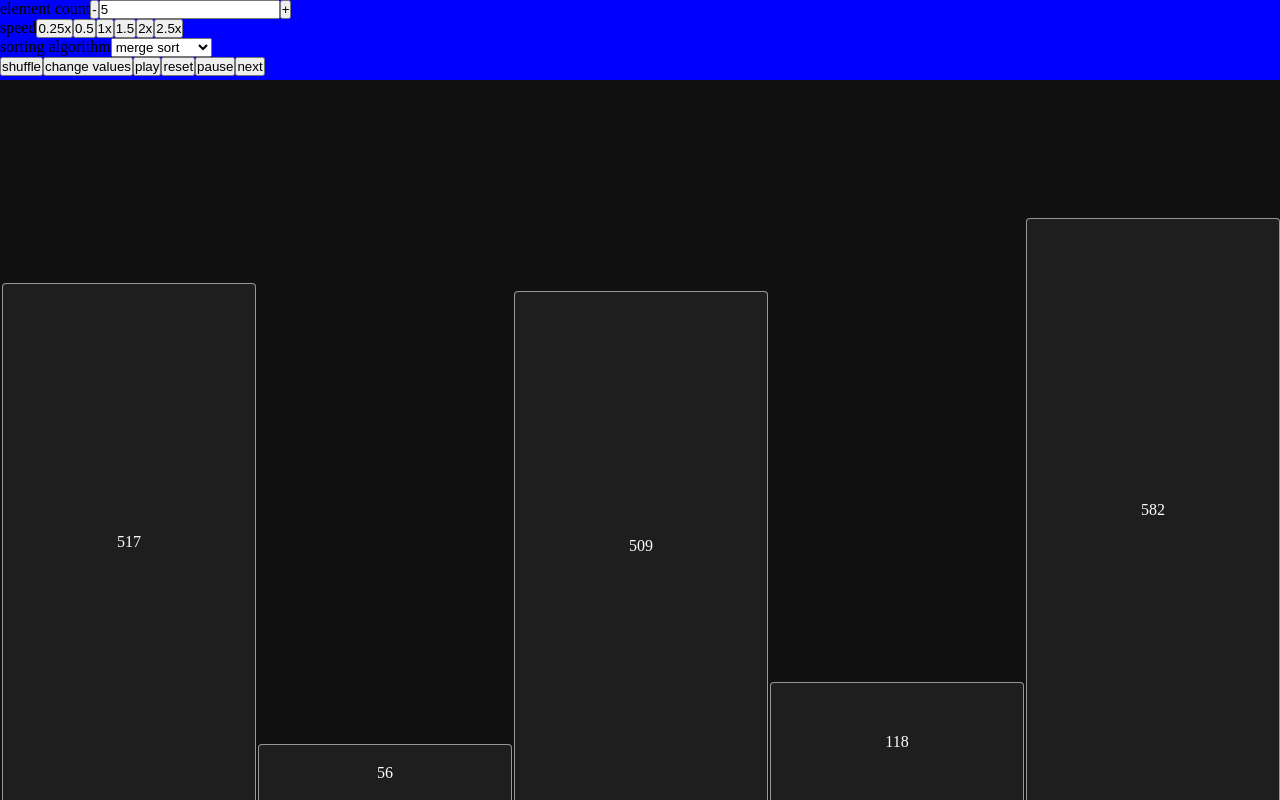
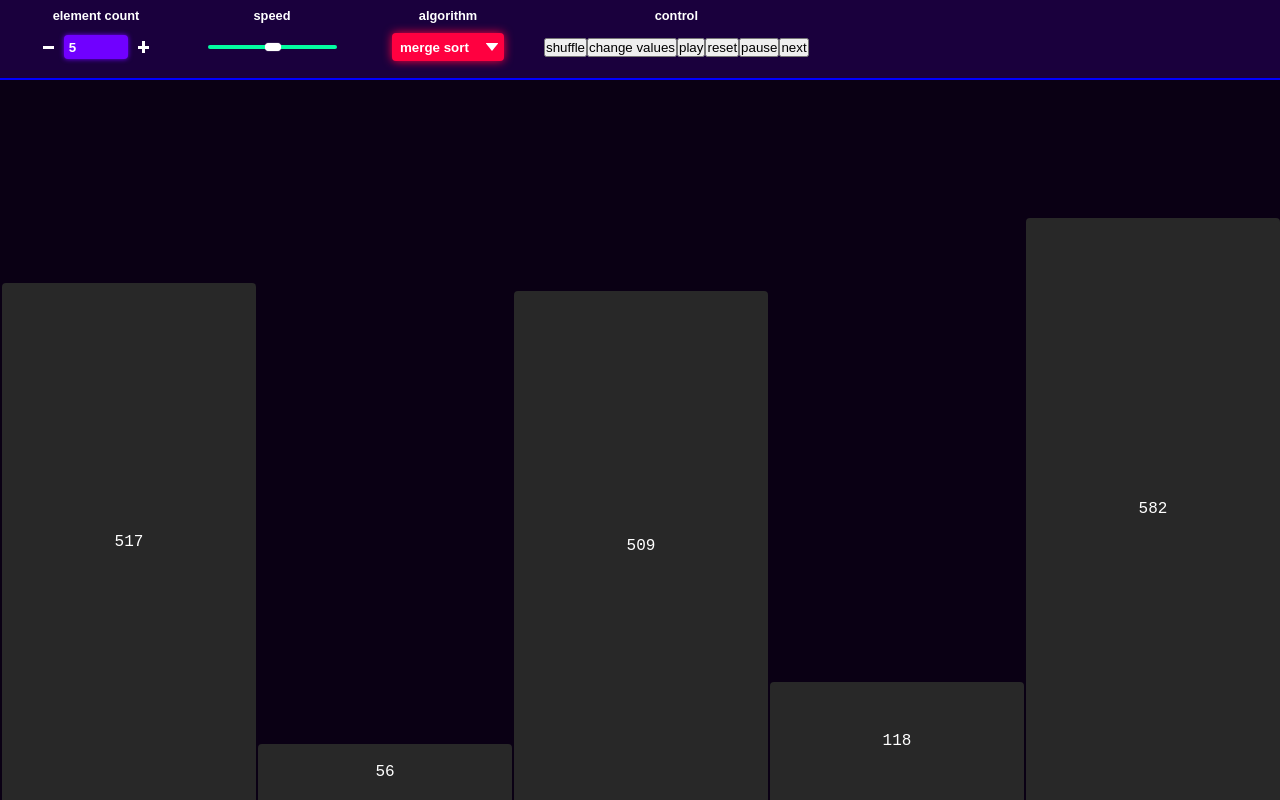
Before and after one commit to syncMutex/i-wanna-see-stuff-work, a Vue app: page / in a window 1280 px wide. Built offline with nearby package versions, Linux system fonts and the light colour scheme.

Commit message:
ui changes and color changes

```diff
--- a/package.json
+++ b/package.json
@@ -4,7 +4,7 @@
   "version": "0.0.0",
   "type": "module",
   "scripts": {
-    "dev": "vite",
+    "dev": "vite --host",
     "build": "vue-tsc && vite build",
     "preview": "vite preview"
   },
--- a/src/components/Control.vue
+++ b/src/components/Control.vue
@@ -8,18 +8,11 @@ const props = defineProps<{
 }>();
 const elementCount = ref(5);
 
-const speeds: Array<[string, number]> = [
-	['0.25x', 100],
-	['0.5', 75],
-	['1x', 50],
-	['1.5', 25],
-	['2x', 10],
-	['2.5x', 1]
-];
-
 onMounted(() => {
 	props.curSorter.sorter.changeElementsCount(elementCount.value);
 });
+
+let doInc = false;
 
 function numberInput() {
 	if(elementCount.value <= 0) {
@@ -36,28 +29,38 @@ function incElementCount(mag: number) {
 
 <template>
 	<div id="control">
-		<div>
+		<div class="control-partition">
 			<span>element count</span>
-			<button @pointerdown="incElementCount(-1)">-</button>
+			<div class="element-count">
+				<button @pointerdown="incElementCount(-1)"></button>
 				<input type="number" v-model="elementCount" @input="numberInput" />
-			<button @pointerdown="incElementCount(1)">+</button>
+				<button @pointerdown="incElementCount(1)"></button>
 			</div>
-		<div>
+		</div>
+
+		<div class="control-partition">
 			<span>speed</span>
-			<button
-				@click="props.curSorter.sorter.setAnimationDelay(delay)"
-				v-for="([speed, delay], index) in speeds"
-				:key="index"
-			>
-				{{speed}}
-			</button>
+			<div class="speed">
+				<input class="speed-inp"
+					type="range"
+					min="1"
+					max="100"
+					@input="(e: any) => props.curSorter.sorter.setAnimationDelay(e.target.value)"
+				/>
 			</div>
-		<div>
-			<span>sorting algorithm</span>
-			<select @input="(e) => props.changeAlgorithm((e.target as any).value)">
+		</div>
+
+		<div class="control-partition">
+			<span>algorithm</span>
+			<div class="algorithms-container">
+				<select class="algorithms" @input="(e) => props.changeAlgorithm((e.target as any).value)">
 					<option :selected="alg === curSorter.name" v-for="alg in SortingAlgorithm">{{alg}}</option>
 				</select>
 			</div>
+		</div>
+
+		<div class="control-partition">
+			<span>control</span>
 			<div>
 				<button @click="props.curSorter.sorter.shuffle">shuffle</button>
 				<button @click="props.curSorter.sorter.changeValues">change values</button>
@@ -70,12 +73,199 @@ function incElementCount(mag: number) {
 				<button @click="props.curSorter.sorter.next">next</button>
 			</div>
 		</div>
+
+	</div>
 </template>
 
 <style scoped>
 #control{
 	width: 100%;
 	height: 5rem;
-	background-color: blue;
+	background-color: rgb(26, 0, 61);
+	display: flex;
+	flex-direction: row;
+	align-items: center;
+	font-family: Arial, Helvetica, sans-serif;
+	overflow-x: auto;
+	border-bottom: 2px solid rgb(0, 0, 255);
+	position: relative;
+}
+
+.control-partition{
+	display: flex;
+	flex-direction: column;
+	align-items: center;
+	justify-content: center;
+	margin-left: 1rem;
+	height: 100%;
+	min-width: 10rem;
+	padding-top: 1rem;
+}
+
+.control-partition > span{
+	position: absolute;
+	font-weight: 600;
+	font-size: 0.8rem;
+	color: rgb(255, 0, 72);
+	color: white;
+	top: 0.5rem;
+}
+
+.element-count{
+	display: flex;
+	flex-direction: row;
+}
+
+.element-count input{
+	width: 4rem;
+	height: 1.5rem;
+	border: none;
+	background-color: rgb(112, 0, 255);
+	box-shadow: 0 0 5px rgb(112, 0, 255);
+	color: white;
+	padding-left: 0.3rem;
+	font-weight: 600;
+	outline: none;
+	border-radius: 4px;
+	margin: 0 0.2rem;
+}
+
+.element-count button{
+	--color: white;
+	width: 1.5rem;
+	height: 1.5rem;
+	border: none;
+	font-size: 1.5rem;
+	display: flex;
+	justify-content: center;
+	align-items: center;
+	background-color: transparent;
+	border-radius: 4px;
+}
+
+.element-count button:hover{
+	cursor: pointer;
+	--color: rgb(26, 0, 61);
+	background-color: white;
+	position: relative;
+}
+
+.element-count button:first-child::before{
+	content: "";
+	width: 0.7rem;
+	height: 3px;
+	background-color: var(--color);
+}
+
+.element-count button:last-child::before{
+	content: "";
+	width: 0.7rem;
+	height: 3px;
+	background-color: var(--color);
+}
+
+.element-count button:last-child::after{
+	position: absolute;
+	content: "";
+	height: 0.7rem;
+	width: 3px;
+	background-color: var(--color);
+}
+
+.speed{
+	display: flex;
+	justify-content: center;
+	align-items: center;
+}
+
+.speed-inp{
+	--track-height: 0.2rem;
+	--thumb-width: 1rem;
+	--thumb-height: 0.5rem;
+	direction: rtl;
+	-webkit-appearance: none;
+	appearance: none;
+	cursor: pointer;
+	background: transparent;
+}
+
+.speed-inp:hover{
+	--thumb-width: 1rem;
+	--thumb-height: 1rem;
+}
+
+.speed-inp::-webkit-slider-runnable-track{
+	--bg: rgb(3, 252, 161);
+	background: var(--bg);
+	height: var(--track-height);
+	border-radius: 1rem;
+	transition: all 0.3s;
+}
+
+.speed-inp:hover::-webkit-slider-runnable-track{
+	--track-height: 0.4rem;
+	box-shadow: 0 0 5px var(--bg);
+}
+
+.speed-inp::-webkit-slider-thumb{
+	--bg: white;
+	-webkit-appearance: none;
+	appearance: none;
+	width: var(--thumb-width);
+	height: var(--thumb-height);
+	background: white;
+	box-shadow: 0 0 1px var(--bg);
+	border-radius: 1rem;
+	margin-top: calc(var(--thumb-height) / 2 * -1 + var(--track-height) / 2);
+	transition: all 0.3s;
+}
+
+.speed-inp:hover::-webkit-slider-thumb{
+	box-shadow: 0 0 8px var(--bg);
+}
+
+.algorithms{
+	appearance: none;
+	-webkit-appearance: none;
+	outline: 0;
+	width: 7rem;
+	height: 1.7rem;
+	border: none;
+	border-radius: 4px;
+	background: rgb(255, 0, 64);
+	box-shadow: 0 0 10px rgb(255, 0, 64);
+	color: white;
+	padding-left: 0.5rem;
+	font-weight: 600;
+	display: block;
+	cursor: pointer;
+}
+
+.algorithms > option {
+	font-weight: 600;
+	background-color: black;
+}
+
+.algorithms > option:hover {
+	background-color: white;
+}
+
+.algorithms-container{
+	position: relative;
+	display: flex;
+	justify-content: center;
+	align-items: center;
+}
+
+.algorithms-container::after{
+	content: "";
+	display: block;
+	position: absolute;
+	right: 5%;
+	width: 0.8em;
+	height: 0.5em;
+	background-color: white;
+	clip-path: polygon(100% 0%, 0 0%, 50% 100%);
+	pointer-events: none;
 }
 </style>
--- a/src/components/Elements.vue
+++ b/src/components/Elements.vue
@@ -38,13 +38,12 @@ const elementsDivHeight = computed(() => elementsDiv.value?.clientHeight || 1);
 	display: flex;
 	flex-direction: row;
 	align-items: flex-end;
-	background-color: #101010;
+	background-color: rgb(10, 0, 20);
 }
 
 .element {
-	--bg: rgb(150, 150, 150);
-	background-color: rgb(30, 30, 30);
-	border: 1px solid var(--bg);
+	--bg: rgb(40, 40, 40);
+	background-color: var(--bg);
 	color: white;
 	border-bottom: none;
 	min-width: 1px;
@@ -56,6 +55,8 @@ const elementsDivHeight = computed(() => elementsDiv.value?.clientHeight || 1);
 	overflow: hidden;
 	margin-left: 2px;
 	border-radius: 4px 4px 0 0;
+	font-family: monospace;
+	font-size: 1rem;
 }
 
 .traversing {
```
Lines whose indentation alone changed are shown as unchanged.
